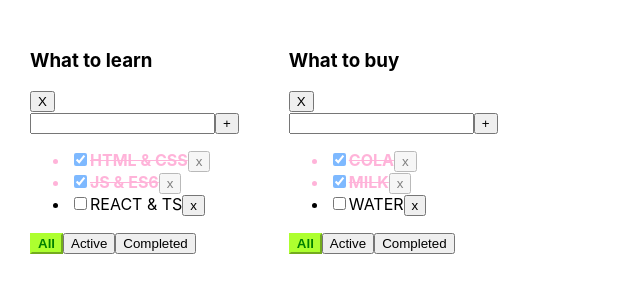
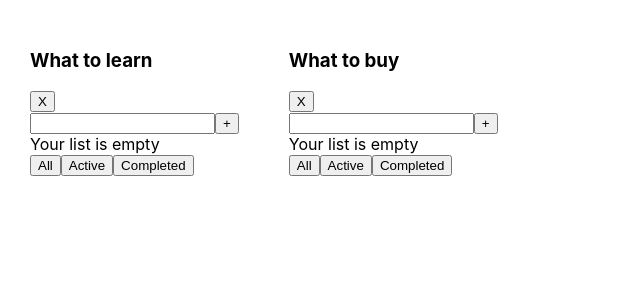
Before and after one commit to Paskinho/newtodolist, a React (Create React App) app: page / in a window 1280 px wide. Shown: the top 300 px of the page, without its empty margins (0-640 px from the left). Built offline with nearby package versions, Linux system fonts and the light colour scheme.

Commit message:
DOP Tuesday

```diff
--- a/src/App.tsx
+++ b/src/App.tsx
@@ -1,6 +1,6 @@
 import React, {useState} from 'react'
 import './App.css'
-import {TodoList} from "./TodoList"
+import {TodoList} from "./Todolist";
 import {v1} from "uuid";
 
 export type TaskType = {
@@ -10,20 +10,23 @@ export type TaskType = {
 }
 
 export type FilterValuesType = "all" | "active" | "completed"
-// Create +
-// Read => +, filtration
-// Update +
-// Delete +
+
 
 type TodolistType = {
     id: string
     title: string
+
+}
+
+type TasksStateType = {
+    [todoListId: string]: InTasksType
+}
+
+type InTasksType= {
+    data: Array <TaskType>
     filter: FilterValuesType
 }
 
-type TasksStateType ={
-    [todoListId: string]: Array<TaskType>
-}
 
 
 
@@ -35,34 +38,42 @@ function App() {
     const todoListId_2 = v1()
 
     const [todoLists, setTodoLists] = useState<Array<TodolistType>>([
-        {id: todoListId_1, title: "What to learn", filter: "all"},
-        {id: todoListId_2, title: "What to buy", filter: "all"}
+        {id: todoListId_1, title: "What to learn"},
+        {id: todoListId_2, title: "What to buy"}
     ])
     const [tasks, setTasks] = useState<TasksStateType>({
-        [todoListId_1]: [
+        [todoListId_1]: {
+            data: [
                 {id: v1(), title: "HTML & CSS", isDone: true},
                 {id: v1(), title: "JS & ES6", isDone: true},
                 {id: v1(), title: "REACT & TS", isDone: false},
                 ],
-        [todoListId_2]: [
+            filter: "all"
+        },
+
+    [todoListId_2]: {
+    data: [
         {id: v1(), title: "COLA", isDone: true},
         {id: v1(), title: "MILK", isDone: true},
         {id: v1(), title: "WATER", isDone: false},
-        ]
+    ],
+        filter: "all"
+
+}
 })
 
     //
     // const todoListTitle: string = "What to learn"
 
     const removeTask = (taskId: string, todoListId: string) => {
-        const tasksForUpdate: Array<TaskType>=tasks[todoListId]
-        const resultOfUpdate: Array<TaskType> = tasksForUpdate.filter(t=> t.id !== taskId)
-        const copyTasks ={...tasks}
-        tasks[todoListId]=resultOfUpdate
+        const tasksForUpdate: Array<TaskType> = tasks[todoListId]
+        const resultOfUpdate: Array<TaskType> = tasksForUpdate.filter(t => t.id !== taskId)
+        const copyTasks = {...tasks}
+        tasks[todoListId] = resultOfUpdate
         setTasks(copyTasks)
 
         // короткая запись:
-        setTasks({...tasks,[todoListId]: tasks[todoListId].filter(t=> t.id !== taskId)})
+        setTasks({...tasks, [todoListId]: tasks[todoListId].filter(t => t.id !== taskId)})
 
     }
     const addTask = (title: string, todoListId: string) => {
@@ -72,18 +83,21 @@ function App() {
             title, // title: title
             isDone: false
         }
-        const resultOfUpdate: Array<TaskType> = [...tasksForUpdate,newTask]
-        const copyTasks: TasksStateType={...tasks}
+        const resultOfUpdate: Array<TaskType> = [...tasksForUpdate, newTask]
+        const copyTasks: TasksStateType = {...tasks}
         copyTasks[todoListId] = resultOfUpdate
         setTasks(copyTasks)
 
         //короткая запись
-      setTasks({...tasks,[todoListId]:[...tasks[todoListId], newTask]})
+        setTasks({...tasks, [todoListId]: [...tasks[todoListId], newTask]})
     }
     const changeTaskStatus = (taskId: string, isDone: boolean, todoListId: string) => {
         const tasksForUpdate: Array<TaskType> = tasks[todoListId]
-        const resultOfUpdate: Array<TaskType> = tasksForUpdate.map(t => t.id === todoListId ? {...t, isDone: isDone}: t)
-    const copyTasks: TasksStateType={...tasks}
+        const resultOfUpdate: Array<TaskType> = tasksForUpdate.map(t => t.id === todoListId ? {
+            ...t,
+            isDone: isDone
+        } : t)
+        const copyTasks: TasksStateType = {...tasks}
         copyTasks[todoListId] = resultOfUpdate
         setTasks(copyTasks)
 
@@ -91,7 +105,7 @@ function App() {
 
 
     const changeTodoListFilter = (filter: FilterValuesType, todoListId: string) => {
-        setTodoLists(todoLists.map(tl => tl.id === todoListId ? {...tl, filter: filter}: tl))
+        setTodoLists(todoLists.map(tl => tl.id === todoListId ? {...tl, filter: filter} : tl))
     }
 
     const removeTodolist = (todoListId: string) => {
@@ -113,10 +127,9 @@ function App() {
     }
 
 
-
     const todoListComponents = todoLists.length
         ? todoLists.map(tl => {
-        const filteredTasks=getFilteredTasks(tasks[tl.id],tl.filter)
+                const filteredTasks = getFilteredTasks(tasks[tl.id], tl.filter)
                 return (
                     <TodoList
                         key={tl.id}
```
Lines whose indentation alone changed are shown as unchanged.
